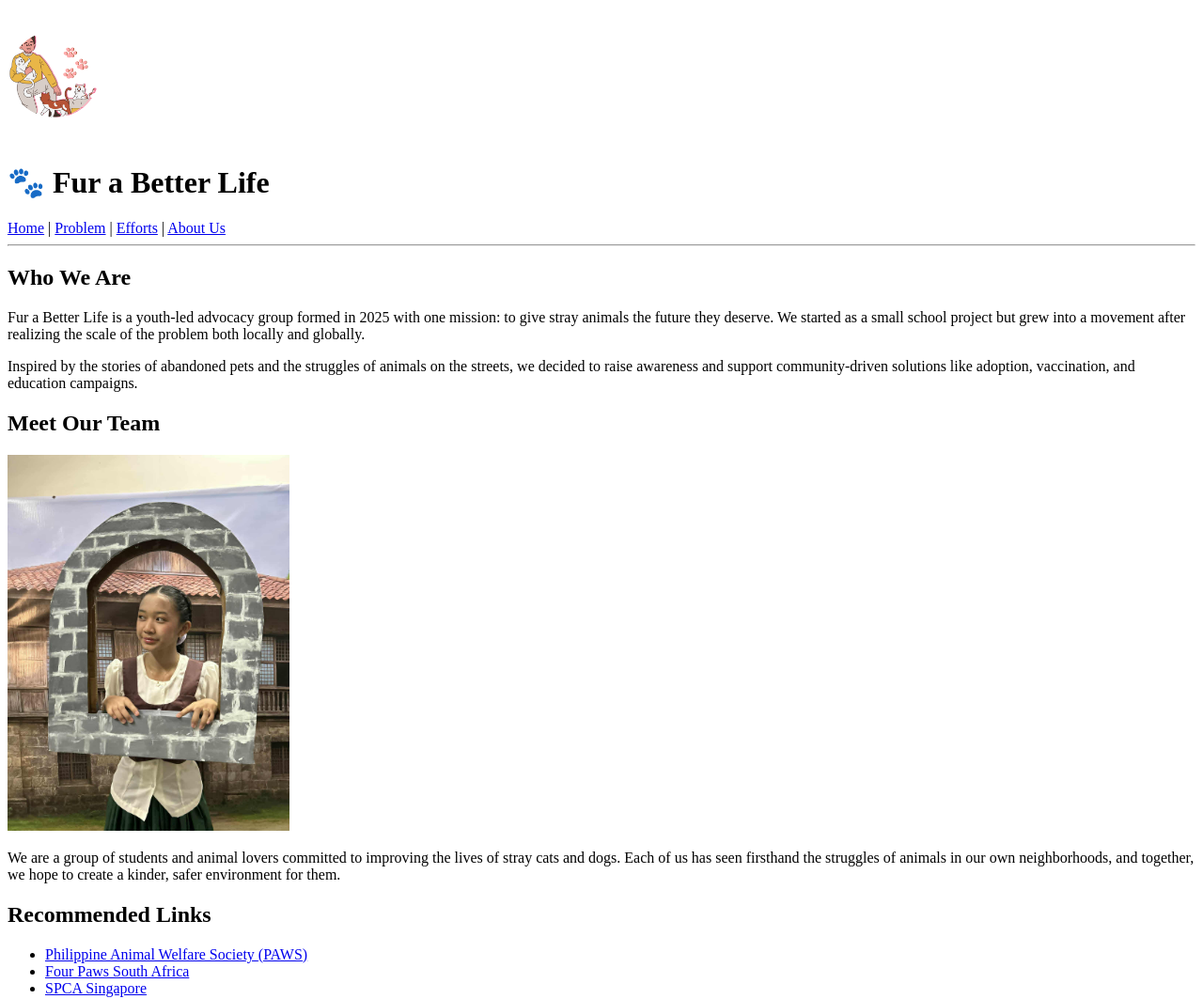
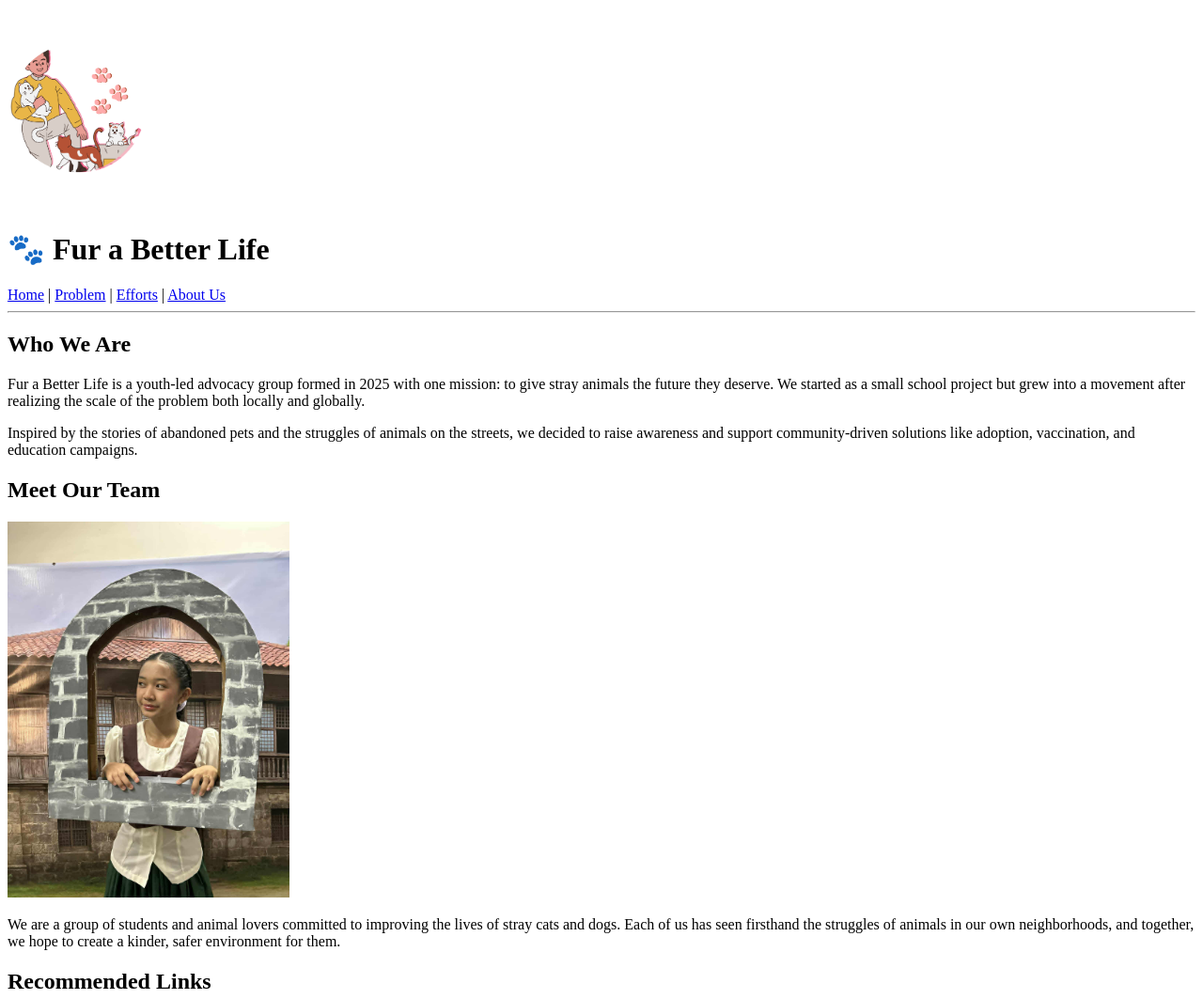
Before and after one commit to Martinaaa2S/FurABetterLife, a plain HTML site: page about.html in a window 1280 px wide. Shown: the top 1063 px of the page at 94% size. Drawn offline with Linux system fonts and the light colour scheme.

Commit message:
Update about.html

```diff
--- a/about.html
+++ b/about.html
@@ -7,7 +7,7 @@
 <body>
     <!-- Logo and Site Title -->
     <header>
-        <img src="logo.png" alt="Website Logo" width="100">
+        <img src="logo.png" alt="Website Logo" width="150">
         <h1>🐾 Fur a Better Life</h1>
         <nav>
             <a href="index.html">Home</a> |
```
